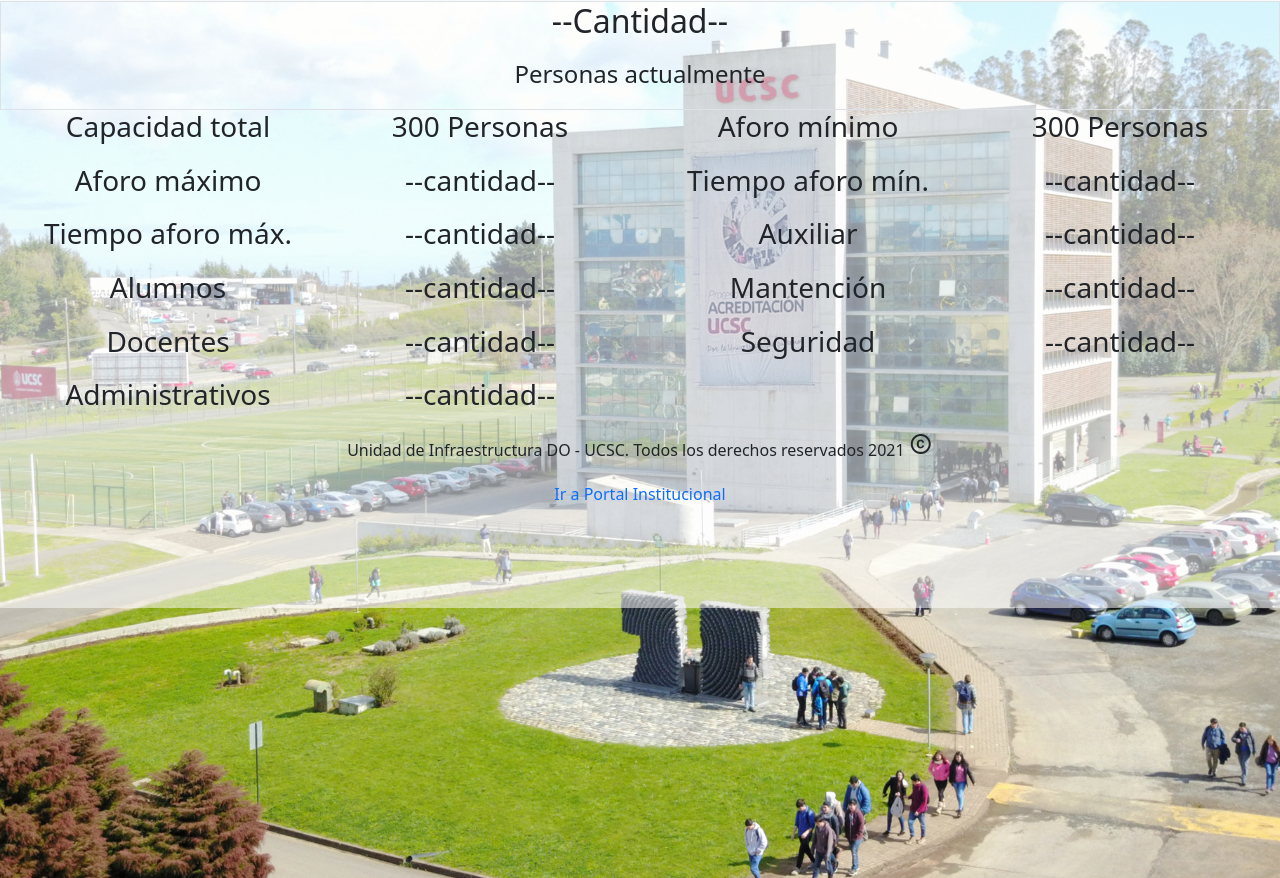
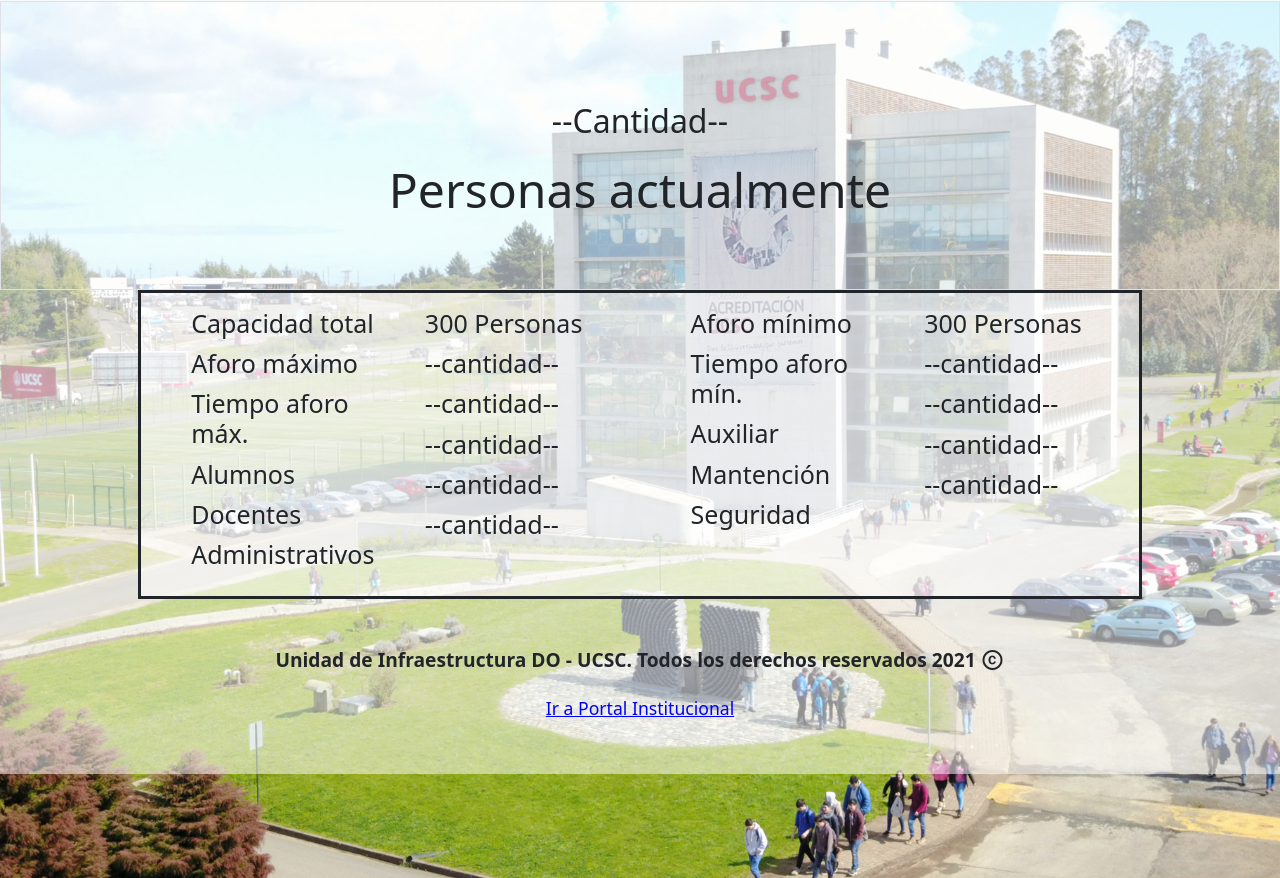
Before and after one commit to NicolasAburto/TIS---1, a PHP site: page /envivo.php in a window 1280 px wide. Shown: the part 59-937 px from the top of the page. Run offline with PHP 8.4, Linux system fonts and the light colour scheme.

Commit message:
Update estilo.css

```diff
--- a/Entrega 2/CSS/estilo.css
+++ b/Entrega 2/CSS/estilo.css
@@ -10,7 +10,7 @@
     margin: 25px 25px 25px 25px;
 }
 
-h1, h2, h3, h4, h5, p{
+h1, h2, h5, p{
     text-align: center;
     margin-bottom: 20px;
 }
@@ -28,7 +28,6 @@
     border-width: thick;
     border-color: black;
     font-weight: 600;
-
     font-size: x-large;
 }
 
@@ -102,3 +101,88 @@
     width: 30%;
     height: 80px;
 }
+
+.contenedor_portal{
+    padding: 8%;
+    padding-bottom: 5%;
+}
+
+h4{
+    text-align: center;
+    font-size: 300%;
+}
+
+h3{
+    padding-top: 1%;
+    font-size: 25px;
+    padding-left: 10%;
+}
+
+.containerinfoenvivo{
+    background-color: rgba(255, 255, 255, 0.521);
+    border-style: solid;
+    padding-top: 1%;
+    padding-bottom: 1.5%;
+    margin-left: 0.5%;
+    margin-right: 0.5%;
+}
+
+.colum1{
+    display: flex;
+}
+
+.colum2{
+    display: inline-flex;
+}
+
+.textofooterenvivo{
+    font-size: 120%;
+    font-weight: 700;
+}
+
+.linkfooterenvivo{
+    text-decoration: underline;
+    font-size: 110%;
+    color: blue;
+}
+
+.copyenvivo{
+    position: relative;
+    top: 5px;
+}
+
+.footerenvivo{
+    text-align: center;
+    margin-top: 3.5%;
+    padding-bottom: 53px;
+}
+
+.fondodatosanteriores{
+    background-image: url('fondo.jpg');
+    background-position: center;
+    background-attachment: fixed;
+    background-size: cover;
+    background-repeat: no-repeat;
+    min-height: 877px;
+    padding-top: 8%;
+}
+
+.contenedor_datosanteriores{
+    background-color: rgba(255, 255, 255, 0.521);
+    border-style: solid;
+    padding-top: 1%;
+    padding-bottom: 1.5%;
+    margin-left: 10%;
+    margin-right: 10%;
+}
+
+.boton button{
+    color: rgb(255, 255, 255);
+    background-color: rgb(26, 25, 25);
+}
+
+.logodatosant{
+    position: relative;
+    left: 43%;
+    width: 12%;
+}
```
